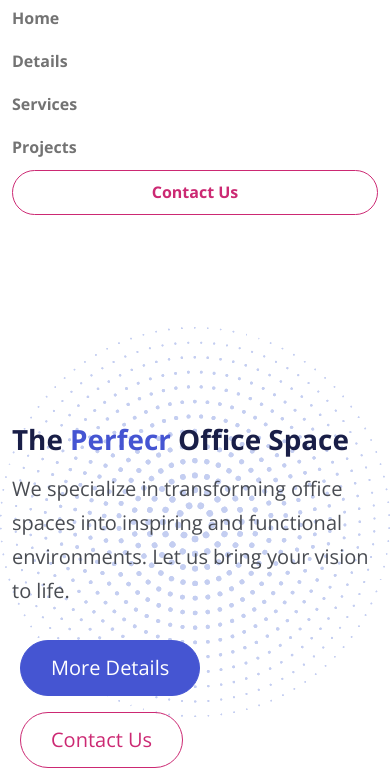
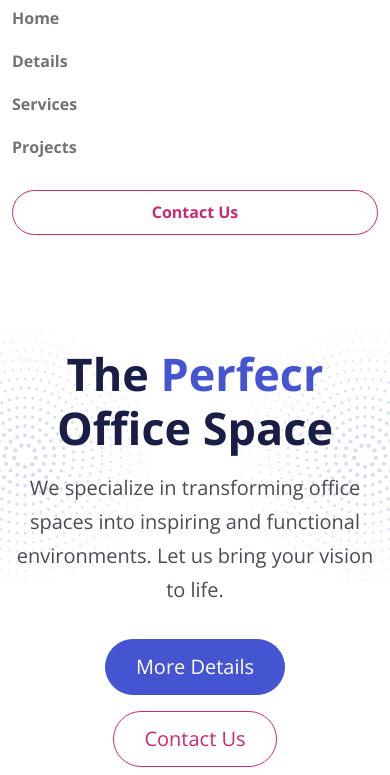
Before and after one commit to wastardy/yavin_website, a website: page index.html in a window 390 px wide. Both pictures are taken after a click on the button "toggle navigation". Shown: the part 63-838 px from the top of the page. Drawn offline with nearby package versions, Linux system fonts and the light colour scheme; files that its build step writes are made by us from their sources.

Commit message:
add style for header

```diff
--- a/scss/styles.scss
+++ b/scss/styles.scss
@@ -1,3 +1,16 @@
+.navbar {
+    transition: all 0.4s ease-in-out;
+}
+
+.navbar-background {
+    background: #fff;
+    box-shadow: 0 0 10px rgba(0, 0, 0, 0.5);
+}
+
+.xl-text {
+    font-size: 75px;
+}
+
 .btn-outline-secondary {
     color: var(--bs-secondary);
 }
@@ -7,3 +20,79 @@
         color: #fff;
     }
 }
+
+.header .decoration-star {
+    top: 80px;
+    left: -200px;
+    width: 500px;
+    opacity: 0.7;
+}
+
+.header .decoration-star-2 {
+    top: 80px;
+    right: -200px;
+    width: 500px;
+    opacity: 0.7;
+}
+
+@media (max-width: 992px) {
+    .xl-text {
+        font-size: 50px;
+    }
+
+    .navbar {
+        .btn-outline-secondary {
+            margin-top: 20px;
+        }
+    }
+
+    .header {
+        margin-top: 0px !important;
+        text-align: center;
+    }
+
+    .header .decoration-star {
+        left: -150px;
+        width: 360px;
+    }
+
+    .header .decoration-star-2 {
+        right: -150px;
+        width: 360px;
+    }
+
+    .header .img-container {
+        margin-top: 30px;
+    }
+}
+
+@media (max-width: 576px) {
+    .xl-text {
+        font-size: 45px;
+    }
+
+    .navbar {
+        .btn-outline-secondary {
+            margin-top: 20px;
+        }
+    }
+
+    .header {
+        margin-top: 0px !important;
+        text-align: center;
+    }
+
+    .header .decoration-star {
+        left: -100px;
+        width: 250px;
+    }
+
+    .header .decoration-star-2 {
+        right: -100px;
+        width: 250px;
+    }
+
+    .header .img-container {
+        margin-top: 25px;
+    }
+}
```
